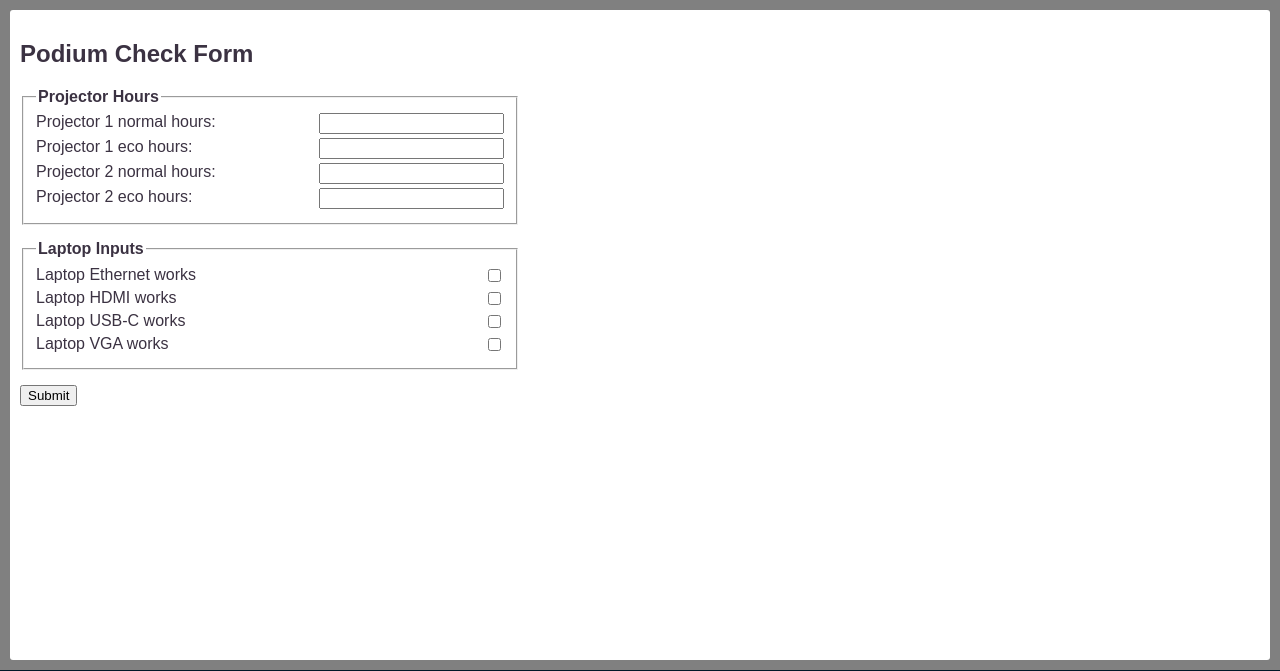
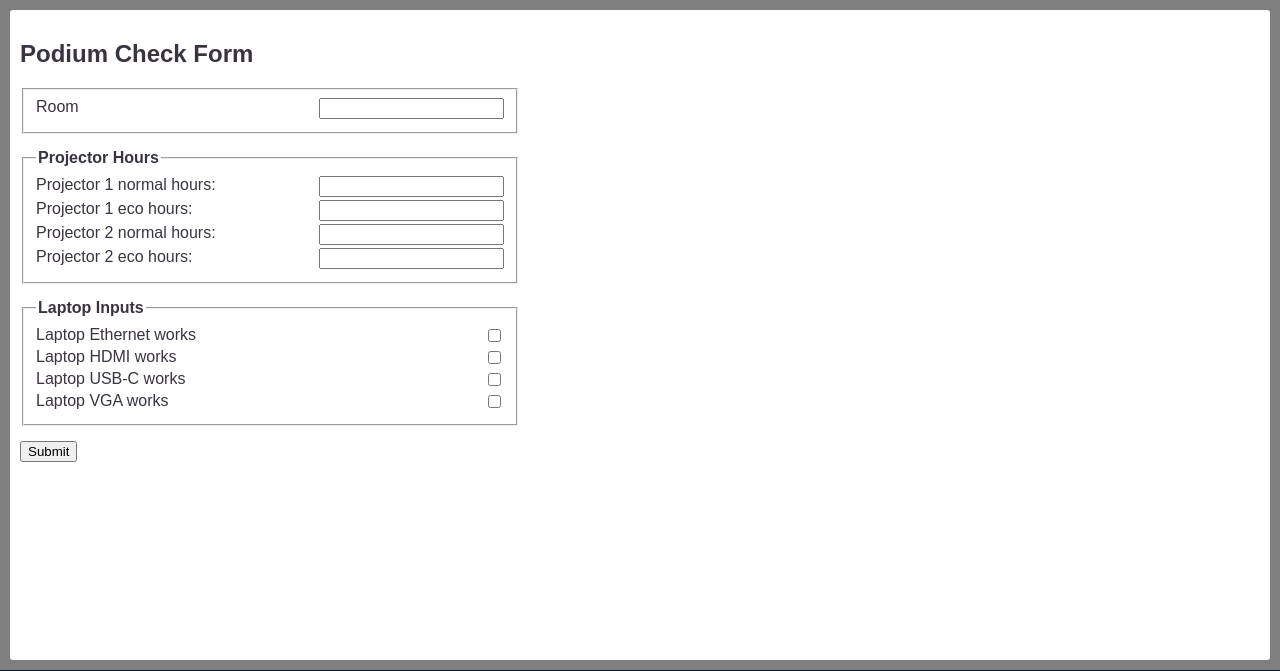
Before and after one commit to Nmans01/cs341-project, a PHP site: page /form.php in a window 1280 px wide. Shown: the part 138-809 px from the top of the page. Run offline with PHP 8.4, Linux system fonts and the light colour scheme.

Commit message:
More tweaks to form

```diff
--- a/css/style.css
+++ b/css/style.css
@@ -275,8 +275,7 @@ form {
 }
 form label {
     display: block flex;
-    margin-top: 2px;
-    margin-bottom: 4px;
+    margin: 3px 0px;
 }
 form label > input {
     margin-left: auto;
--- a/form.php
+++ b/form.php
@@ -19,6 +19,8 @@
   <main id="main">
     <h2>Podium Check Form</h2>
     <form>
+      <fieldset><label for="room">Room
+          <input type="text" id="room" name="room"></label></fieldset>
       <fieldset>
         <legend>Projector Hours</legend>
         <label for="proj1norm">Projector 1 normal hours:
```
